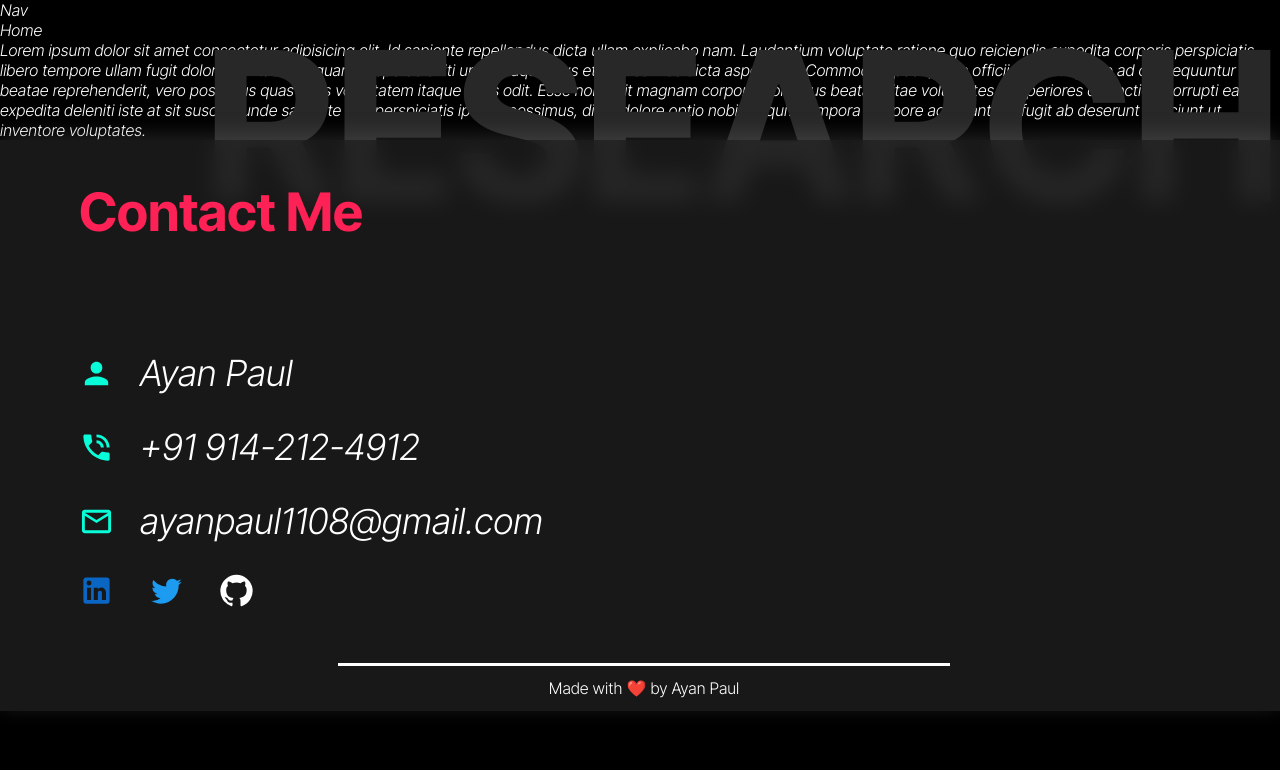
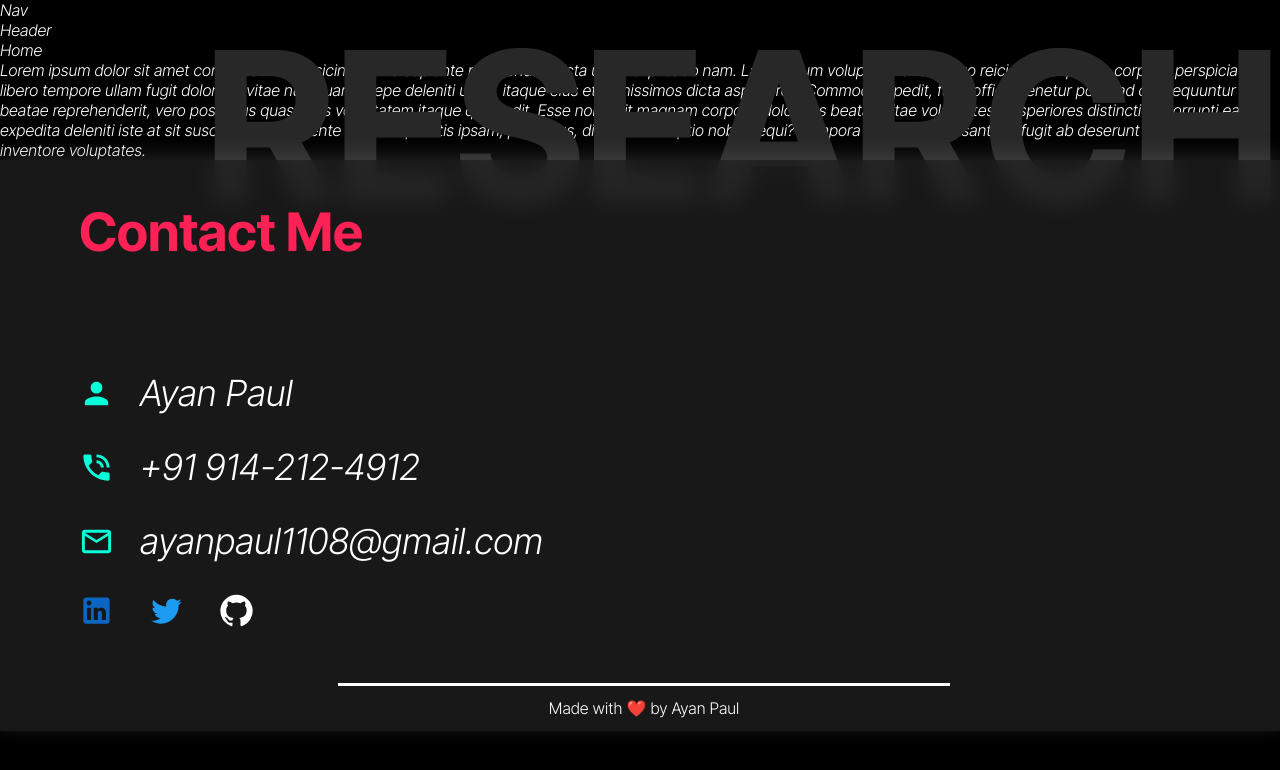
Before and after one commit to Ayanpaul11/Portfolio, a React (Create React App) app: page / in a window 1280 px wide. Shown: the top 770 px of the page. Built offline with nearby package versions, Linux system fonts and the light colour scheme.

Commit message:
Update Home.jsx

```diff
--- a/src/Pages/Home.jsx
+++ b/src/Pages/Home.jsx
@@ -1,9 +1,11 @@
 import React from "react";
+import Header from "./../Components/Home/Header";
 import HCss from "./Css/Home.module.css";
 
 export default function Home() {
   return (
     <div>
+      <Header />
       Home
       <p>
         Lorem ipsum dolor sit amet consectetur adipisicing elit. Id sapiente
```
